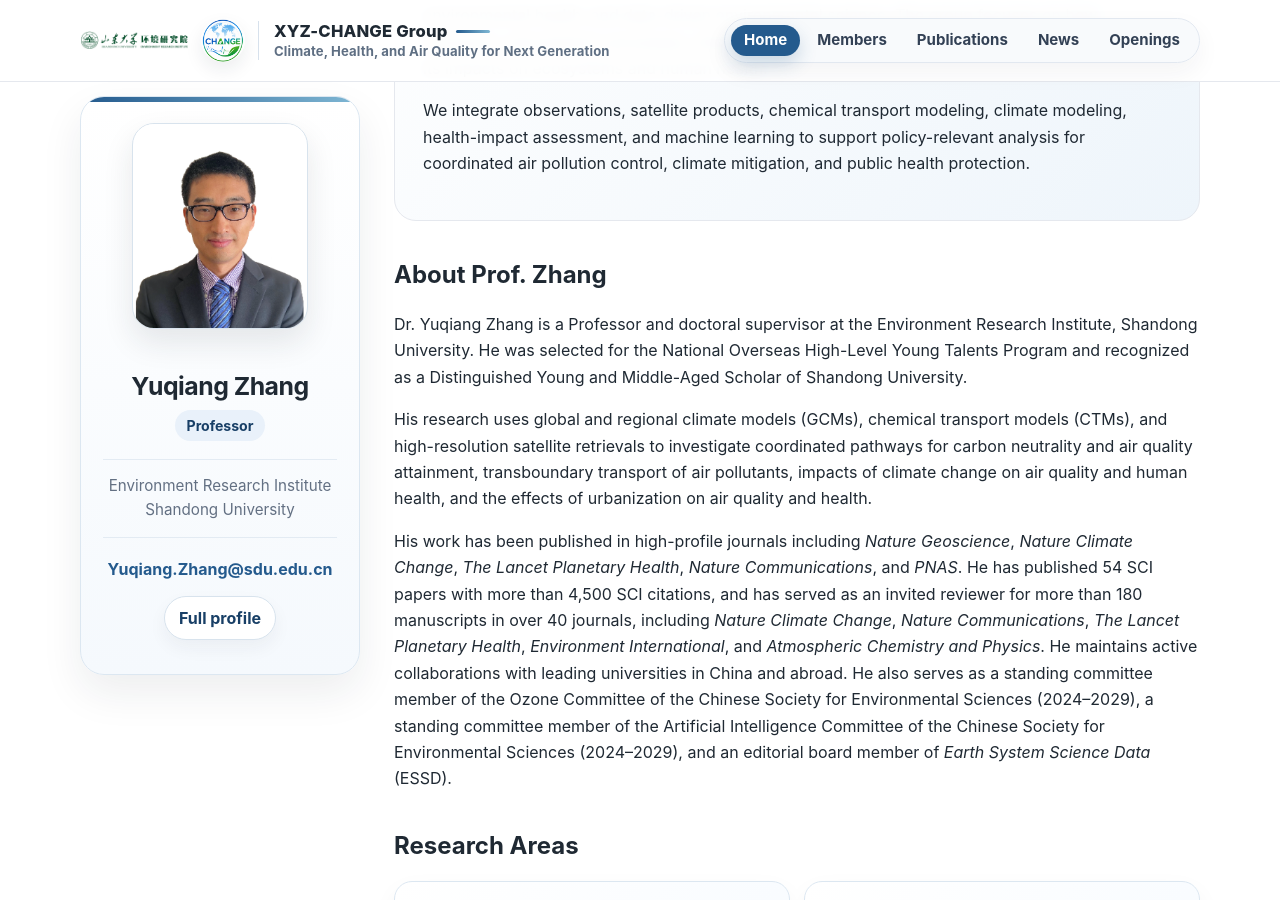
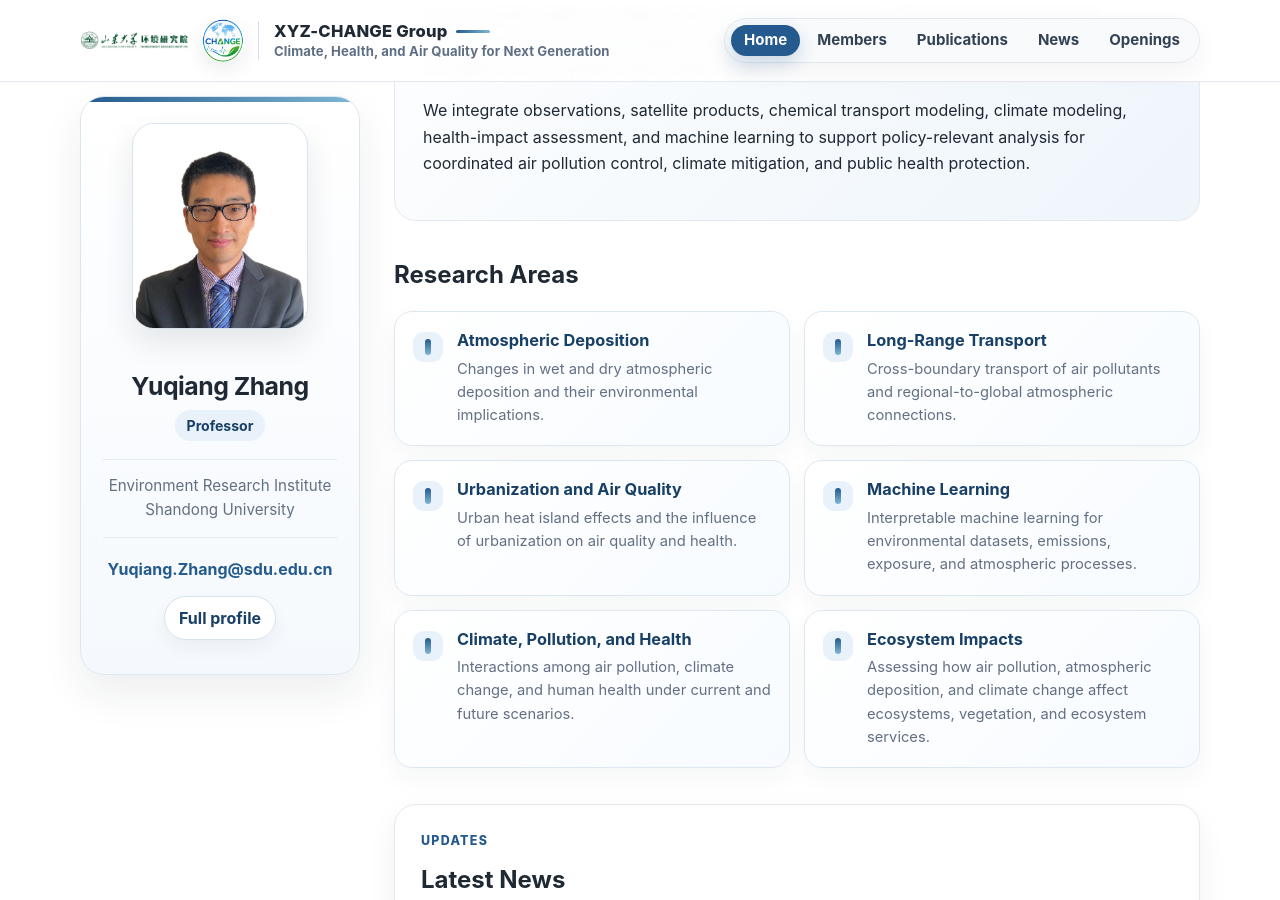
Before and after one commit to MuJSh/xyz_CHANGE, a Jekyll site: the page built from index.md, in a window 1280 px wide and 900 px high, scrolled down 655 px. Built offline with Jekyll 4.4.1, drawn with Linux system fonts in a browser that asks for light colours.

Commit message:
Remove Prof Zhang bio from home page

```diff
--- a/index.md
+++ b/index.md
@@ -34,19 +34,6 @@ permalink: /
       </p>
       <p>
         We integrate observations, satellite products, chemical transport modeling, climate modeling, health-impact assessment, and machine learning to support policy-relevant analysis for coordinated air pollution control, climate mitigation, and public health protection.
-      </p>
-    </section>
-
-    <section>
-      <h2>About Prof. Zhang</h2>
-      <p>
-        Dr. Yuqiang Zhang is a Professor and doctoral supervisor at the Environment Research Institute, Shandong University. He was selected for the National Overseas High-Level Young Talents Program and recognized as a Distinguished Young and Middle-Aged Scholar of Shandong University.
-      </p>
-      <p>
-        His research uses global and regional climate models (GCMs), chemical transport models (CTMs), and high-resolution satellite retrievals to investigate coordinated pathways for carbon neutrality and air quality attainment, transboundary transport of air pollutants, impacts of climate change on air quality and human health, and the effects of urbanization on air quality and health.
-      </p>
-      <p>
-        His work has been published in high-profile journals including <em>Nature Geoscience</em>, <em>Nature Climate Change</em>, <em>The Lancet Planetary Health</em>, <em>Nature Communications</em>, and <em>PNAS</em>. He has published 54 SCI papers with more than 4,500 SCI citations, and has served as an invited reviewer for more than 180 manuscripts in over 40 journals, including <em>Nature Climate Change</em>, <em>Nature Communications</em>, <em>The Lancet Planetary Health</em>, <em>Environment International</em>, and <em>Atmospheric Chemistry and Physics</em>. He maintains active collaborations with leading universities in China and abroad. He also serves as a standing committee member of the Ozone Committee of the Chinese Society for Environmental Sciences (2024–2029), a standing committee member of the Artificial Intelligence Committee of the Chinese Society for Environmental Sciences (2024–2029), and an editorial board member of <em>Earth System Science Data</em> (ESSD).
       </p>
     </section>
 
```
